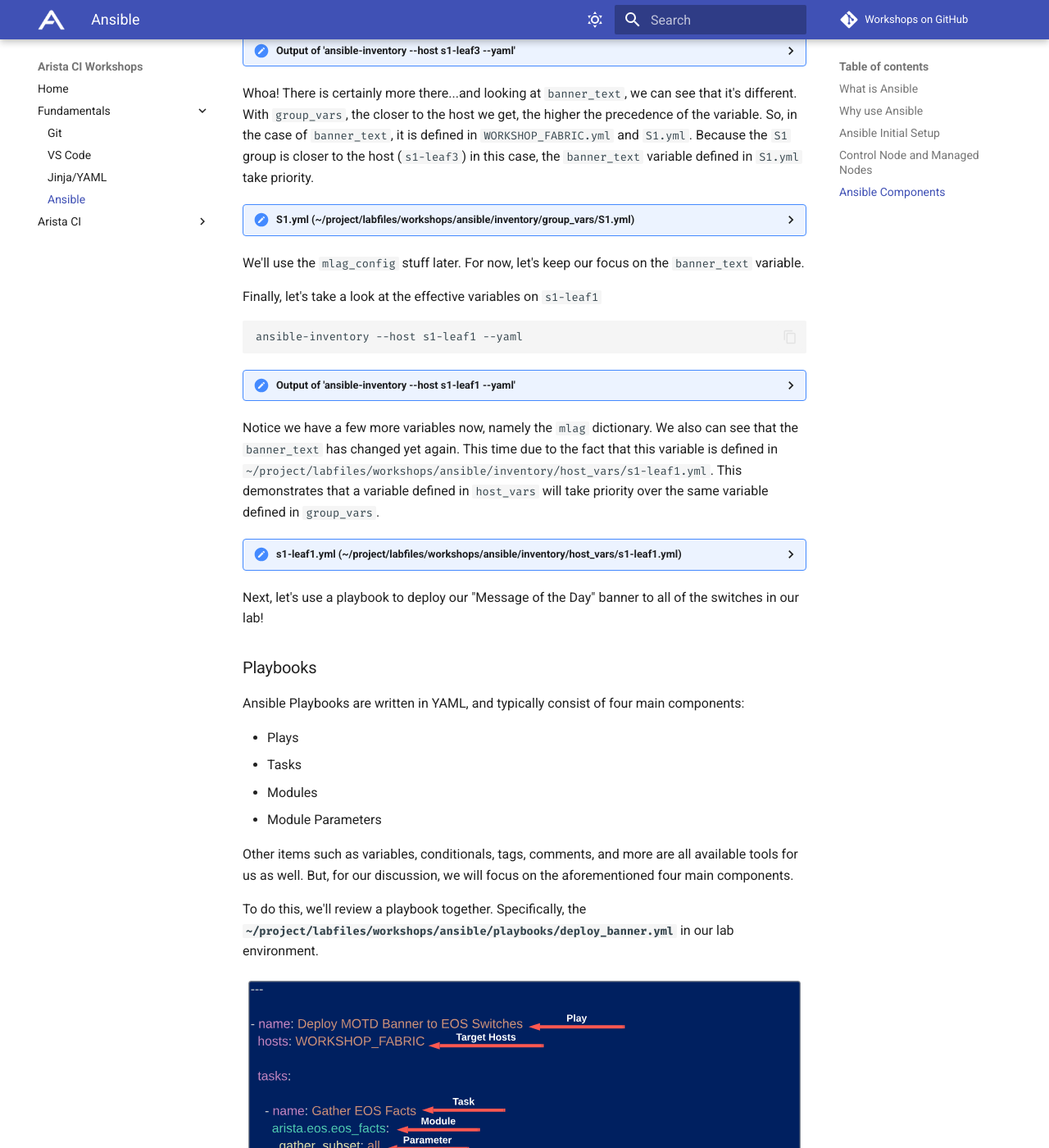
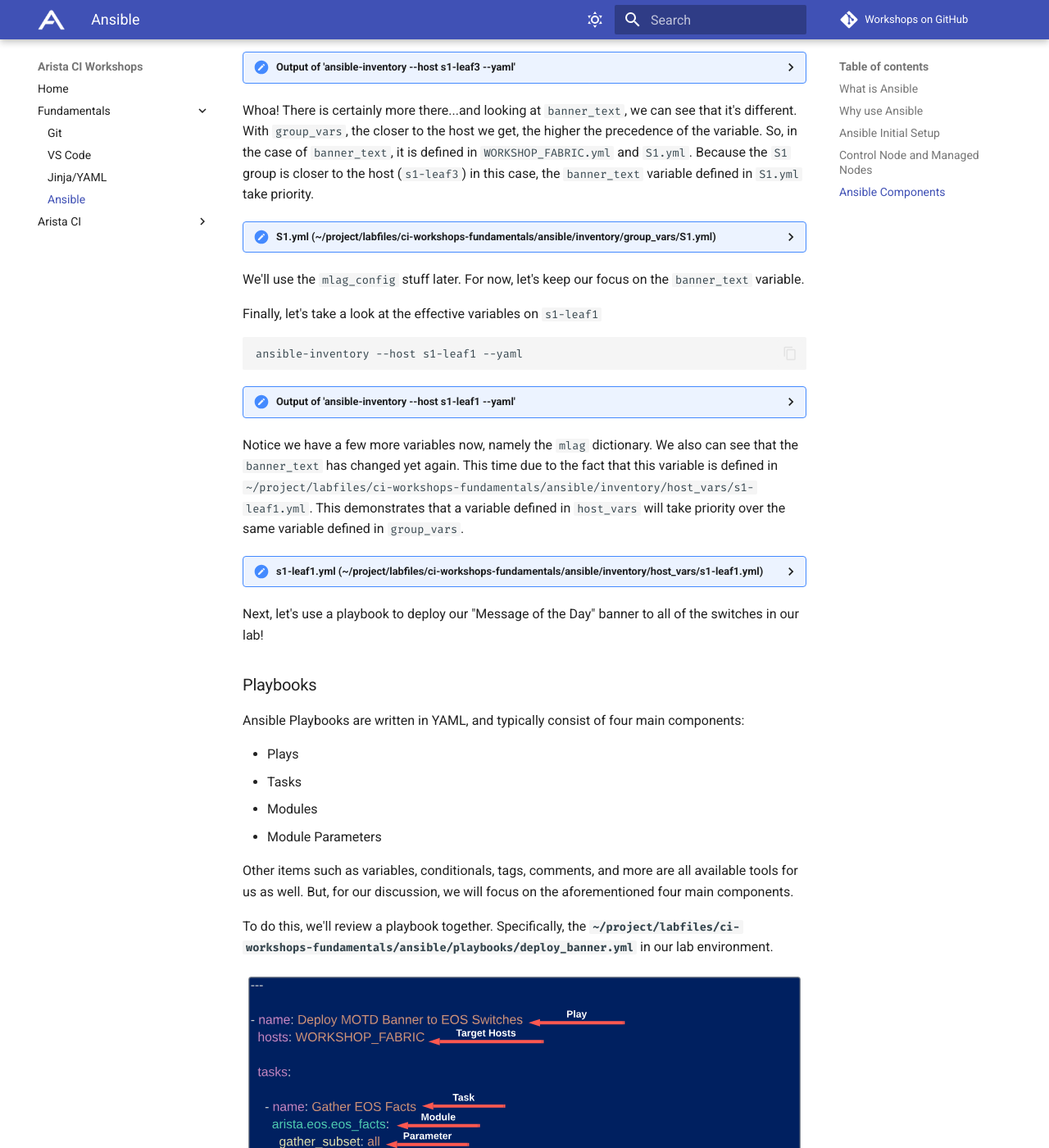
Before and after one commit to aristanetworks/avd-workshops, an MkDocs documentation site: the page built from workshops/ansible.md, in a window 1280 px wide and 1400 px high, scrolled down 9393 px. Shown: the whole window at 82% size. Built offline with MkDocs 1.6.1 and Material for MkDocs 9.7.7, drawn with Linux system fonts in a browser that asks for light colours; comment, search, counter and statistics services are not loaded; some of the changed text lies outside the part shown.

Commit message:
updated paths to match new repo

````diff
--- a/workshops/ansible.md
+++ b/workshops/ansible.md
@@ -49,17 +49,17 @@
 
 It really is that easy to get started!
 
-Before running any commands, let's first ensure that we're in the `/home/coder/project/labfiles/workshops/ansible` directory
+Before running any commands, let's first ensure that we're in the `/home/coder/project/labfiles/ci-workshops-fundamentals/ansible` directory
 
 ```bash
-cd ~/project/labfiles/workshops/ansible
+cd ~/project/labfiles/ci-workshops-fundamentals/ansible
 ```
 
 Next, we'll confirm that Ansible is installed by running the `ansible --version` in the terminal. This should yield output similar to below:
 
 ```powershell
 ansible [core 2.12.10]
-  config file = /home/coder/project/labfiles/workshops/ansible/ansible.cfg
+  config file = /home/coder/project/labfiles/ci-workshops-fundamentals/ansible/ansible.cfg
   configured module search path = ['/home/coder/.ansible/plugins/modules', '/usr/share/ansible/plugins/modules']
   ansible python module location = /home/coder/.local/lib/python3.9/site-packages/ansible
   ansible collection location = /home/coder/.ansible/collections
@@ -126,7 +126,7 @@
 
 Below is an example of the `ansible.cfg` located in our fork of the [Workshops](https://github.com/aristanetworks/ci-workshops-fundamentals.git "Fundamentals Workshop Repo on GitHub") repo:
 
-??? eos-config annotate "Example Ansible Configuration File (~/project/labfiles/workshops/ansible/ansible.cfg)"
+??? eos-config annotate "Example Ansible Configuration File (~/project/labfiles/ci-workshops-fundamentals/ansible/ansible.cfg)"
     ```apache
 
     [defaults]
@@ -185,7 +185,7 @@
 
 An example of our inventory file can be seen below:
 
-??? eos-config annotate "Example Inventory File (~project/labfiles/workshops/ansible/inventory/inventory.yml)"
+??? eos-config annotate "Example Inventory File (~project/labfiles/ci-workshops-fundamentals/ansible/inventory/inventory.yml)"
     ```yaml
     WORKSHOP_FABRIC:
       children:
@@ -279,7 +279,7 @@
 Variables can be defined in many locations with Ansible. For example, explicitly defining a variable when running a playbook by using the `extra-vars` flag
 
 ??? warning "Reminder"
-    Ensure all commands are run from the `/home/coder/project/labfiles/workshops/ansible` directory in the terminal on the ATD VS Code IDE instance.
+    Ensure all commands are run from the `/home/coder/project/labfiles/ci-workshops-fundamentals/ansible` directory in the terminal on the ATD VS Code IDE instance.
 
 ```bash
 ansible-playbook playbooks/hello_world.yml -e 'name=Mitch'
@@ -288,7 +288,7 @@
 The contents of the playbook we just ran can be seen below. We will look more into the anatomy of a playbook in our next section. For now, make note of the fact that the `name` variable is also set in the `hello-world.yml` playbook
 using the `vars` parameter. When we ran our playbook with `extra_vars`, this took precedence over the variable defined inside of the playbook.
 
-??? eos-config annotate "hello_world.yml Playbook (~/project/labfiles/workshops/ansible/playbooks/hello_world.yml)"
+??? eos-config annotate "hello_world.yml Playbook (~/project/labfiles/ci-workshops-fundamentals/ansible/playbooks/hello_world.yml)"
     ```yaml
 
     ---
@@ -313,15 +313,15 @@
 
 As can be expected, there are a LOT of places where we can define variables. Each option has it's use case, but the general recommendation is to make use of ==host_vars== and ==group_vars== as much as possible.
 
-Inside of our `~/project/labfiles/workshops/ansible/inventory` directory, there is a `host_vars` and `group_vars` directory. These are special directories that Ansible will use to establish a hierarchy of variables
+Inside of our `~/project/labfiles/ci-workshops-fundamentals/ansible/inventory` directory, there is a `host_vars` and `group_vars` directory. These are special directories that Ansible will use to establish a hierarchy of variables
 that maps directly to our inventory hosts and groups structure. Each group can have a dedicated `yaml` file, as can each host. A visual representation of this can be seen below:
 
 ![Ansible Variable Visualization](assets/images/ansible_variables2.png)
 
-In the example above, if we were to define a variable in the `~/project/labfiles/workshops/ansible/inventory/group_vars/WORKSHOP_FABRIC.yml` file, then all Managed Nodes contained within that group in our inventory file would
+In the example above, if we were to define a variable in the `~/project/labfiles/ci-workshops-fundamentals/ansible/inventory/group_vars/WORKSHOP_FABRIC.yml` file, then all Managed Nodes contained within that group in our inventory file would
 inherit that variable. The contents of our `WORKSHOP_FABRIC.yml` file can be seen below:
 
-??? eos-config annotate "WORKSHOP_FABRIC.yml (~/project/labfiles/workshops/ansible/inventory/group_vars/WORKSHOP_FABRIC.yml)"
+??? eos-config annotate "WORKSHOP_FABRIC.yml (~/project/labfiles/ci-workshops-fundamentals/ansible/inventory/group_vars/WORKSHOP_FABRIC.yml)"
     ```yaml
 
     # eAPI connectivity via HTTPS (as opposed to CLI via SSH)
@@ -403,7 +403,7 @@
 Whoa! There is certainly more there...and looking at `banner_text`, we can see that it's different. With `group_vars`, the closer to the host we get, the higher the precedence of the variable. So, in the case of `banner_text`, it is defined
 in `WORKSHOP_FABRIC.yml` and `S1.yml`. Because the `S1` group is closer to the host (`s1-leaf3`) in this case, the `banner_text` variable defined in `S1.yml` take priority.
 
-??? eos-config annotate "S1.yml (~/project/labfiles/workshops/ansible/inventory/group_vars/S1.yml)"
+??? eos-config annotate "S1.yml (~/project/labfiles/ci-workshops-fundamentals/ansible/inventory/group_vars/S1.yml)"
     ```yaml
 
     mlag_config:
@@ -464,9 +464,9 @@
     ```
 
 Notice we have a few more variables now, namely the `mlag` dictionary. We also can see that the `banner_text` has changed yet again. This time due to the fact that this variable is defined in
-`~/project/labfiles/workshops/ansible/inventory/host_vars/s1-leaf1.yml`. This demonstrates that a variable defined in `host_vars` will take priority over the same variable defined in `group_vars`.
+`~/project/labfiles/ci-workshops-fundamentals/ansible/inventory/host_vars/s1-leaf1.yml`. This demonstrates that a variable defined in `host_vars` will take priority over the same variable defined in `group_vars`.
 
-??? eos-config annotate "s1-leaf1.yml (~/project/labfiles/workshops/ansible/inventory/host_vars/s1-leaf1.yml)"
+??? eos-config annotate "s1-leaf1.yml (~/project/labfiles/ci-workshops-fundamentals/ansible/inventory/host_vars/s1-leaf1.yml)"
     ```yaml
 
     mlag_config:
@@ -500,7 +500,7 @@
 
 Other items such as variables, conditionals, tags, comments, and more are all available tools for us as well. But, for our discussion, we will focus on the aforementioned four main components.
 
-To do this, we'll review a playbook together. Specifically, the **`~/project/labfiles/workshops/ansible/playbooks/deploy_banner.yml`** in our lab environment.
+To do this, we'll review a playbook together. Specifically, the **`~/project/labfiles/ci-workshops-fundamentals/ansible/playbooks/deploy_banner.yml`** in our lab environment.
 
 ![Ansible Playbook Anatomy](assets/images/ansible_playbook_anatomy.svg)
 
````
